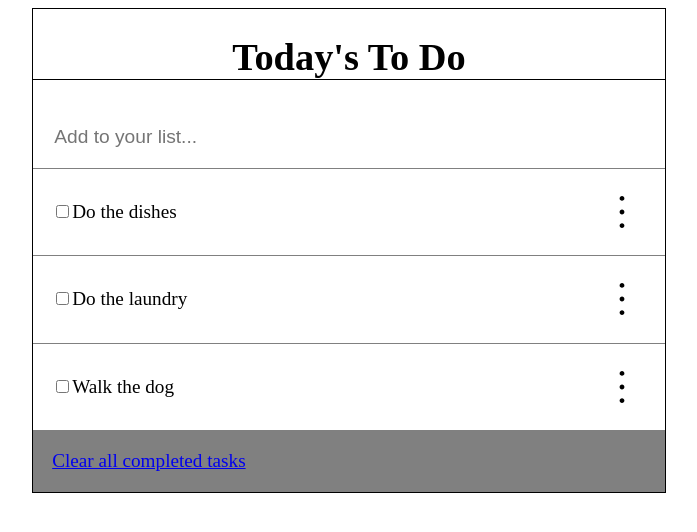
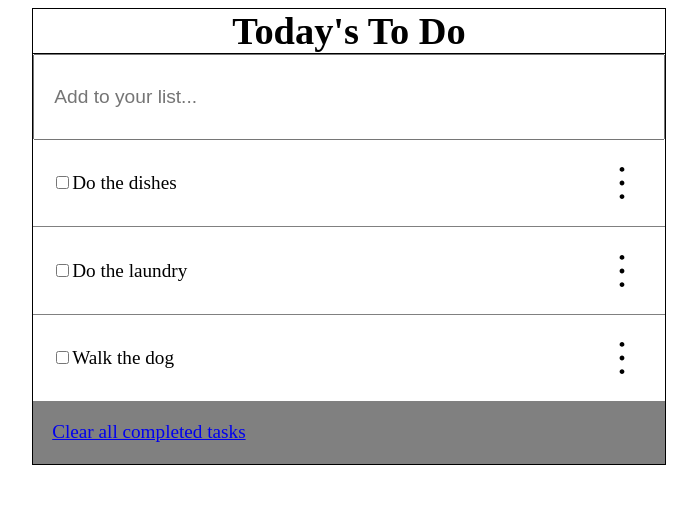
Before and after one commit to tomasesquivelgc/Webpack-To-Do-list, a website built with webpack: page src/index.html in a window 1280 px wide. Shown: the whole page, without its empty margins (291-988 px from the left). Built offline with nearby package versions, Linux system fonts and the light colour scheme.

Commit message:
addchore remove from populate and add to html

```diff
--- a/src/index.html
+++ b/src/index.html
@@ -6,8 +6,10 @@
     <title>Wbpack Exercise</title>
 </head>
 <body>
-    <div id="list" class="list">
+    <div id="main" class="main">
         <h1>Today's To Do</h1>
+        <input type='text' placeholder='Add to your list...' class="addChore"></input>
+        <ul id="list" class="list"></ul>
     </div>
 </body>
 </html>
--- a/src/populate.js
+++ b/src/populate.js
@@ -1,5 +1,4 @@
 import icon from './drag_icon.svg';
-import refresh from './refresh_icon.svg';
 
 const array = [
   {
@@ -19,12 +18,6 @@ const array = [
   },
 ];
 function populate() {
-  const list = document.getElementById('list');
-  const addChore = document.createElement('li');
-  addChore.innerHTML = "<input type='text' placeholder='Add to your list...'></input>";
-  addChore.classList.add('addChore');
-  list.appendChild(addChore);
-
   array.sort((a, b) => a.index - b.index);
   for (let i = 0; i < array.length; i += 1) {
     const newLi = document.createElement('li');
--- a/src/style.css
+++ b/src/style.css
@@ -1,13 +1,16 @@
-.list {
+.main {
   display: flex;
   flex-direction: column;
-  justify-self: center;
   font-size: 1.2rem;
-  list-style: none;
   border: 1px solid black;
   width: 50%;
   margin: 0 auto;
+}
+
+.list {
   padding-inline-start: 0;
+  margin: 0;
+  list-style: none;
 }
 
 .list li {
@@ -31,8 +34,15 @@
 h1 {
   text-align: center;
   border-bottom: 1px solid black;
+  margin: 0;
 }
 
 .clearBtnn {
   background-color: gray;
 }
+
+.addChore {
+  height: 10vh;
+  font-size: 1.2rem;
+  padding-left: 1em;
+}
```
